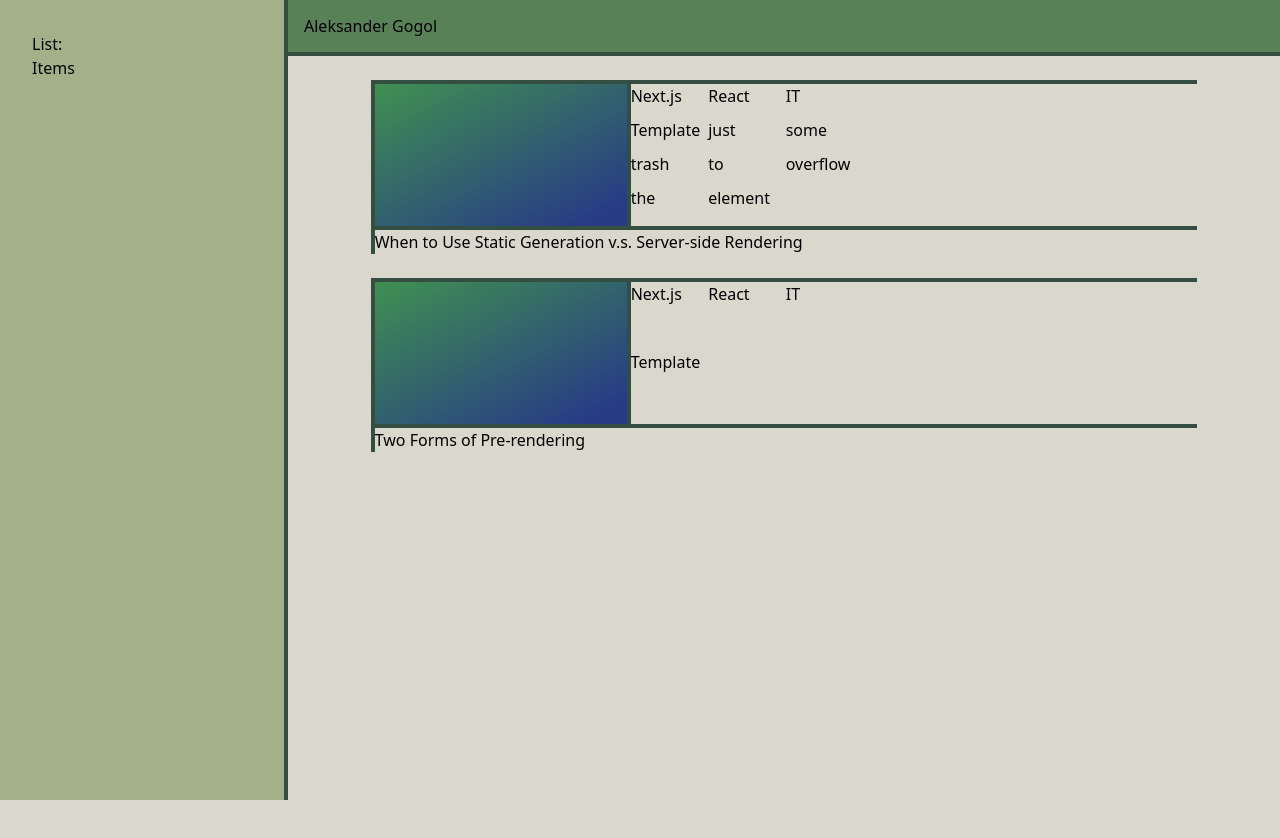
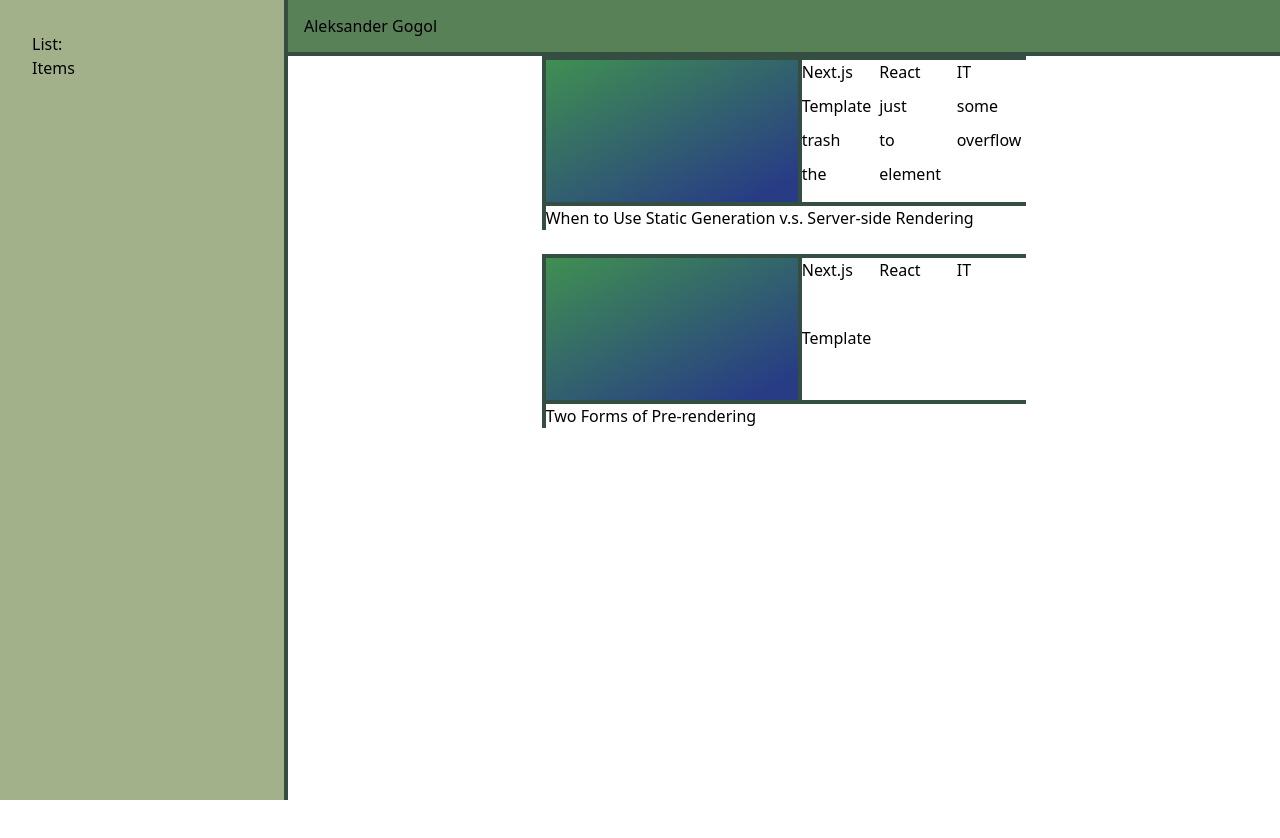
Before and after one commit to catvatar/portfolio, a Next.js app: page / in a window 1280 px wide. Shown: the top 838 px of the page. After the commit the page ends 800 px from the top, so only its background shows below. Built offline with nearby package versions, Linux system fonts and the light colour scheme.

Commit message:
repaired back button bug

```diff
--- a/components/layout.js
+++ b/components/layout.js
@@ -1,3 +1,19 @@
-export default function Layout({ children }) {
-  return <div>{children}</div>;
+import { GlobalNav } from '../ui/global-nav';
+import { isHome } from '../public/Context';
+
+export default function Layout({ children, home }) {
+  return (
+    <div className='bg-primary'>
+      <isHome.Provider value={home}>
+        <GlobalNav />
+      </isHome.Provider>
+      <div className='lg:ml-sidebar py-6'>
+        <div className='flex justify-center'>
+          <div className='w-5/6'>
+            {children}
+          </div>
+        </div>
+        <div className="w-full h-screen bg-primary"></div>
+      </div>
+    </div>);
 }
--- a/pages/_app.js
+++ b/pages/_app.js
@@ -1,17 +1,5 @@
 import '../styles/global.css';
-import { GlobalNav } from '../ui/global-nav';
 
 export default function App({ Component, pageProps }) {
-  return (
-  <div className='bg-primary'>
-    <GlobalNav />
-    <div className='lg:ml-sidebar py-6'>
-      <div className='flex justify-center'>
-        <div className='w-5/6'>
-          <Component {...pageProps} />
-        </div>
-      </div>
-      <div className="w-full h-screen bg-primary"></div>
-    </div>
-  </div>);
+  return (<Component {...pageProps} />);
 }
--- a/pages/index.js
+++ b/pages/index.js
@@ -1,6 +1,7 @@
 import Head from 'next/head';
 import { getSortedPostsData } from '../lib/posts';
 import { BlogElement } from '../ui/blog-element';
+import Layout from '../components/layout'
 
 
 export async function getStaticProps() {
@@ -15,7 +16,7 @@ export async function getStaticProps() {
 
 export default function Home({ allPostsData }) {
   return (
-    <>
+    <Layout home>
       <Head>
         <title>Aleksander Portfolio</title>
       </Head>
@@ -29,6 +30,6 @@ export default function Home({ allPostsData }) {
           ))}
         </ul>
       </section>
-    </>
+    </Layout>
   );
 }
--- a/pages/posts/[id].js
+++ b/pages/posts/[id].js
@@ -1,5 +1,6 @@
 import { getAllPostIds, getPostData } from '../../lib/posts';
 import Head from 'next/head';
+import Layout from '../../components/layout'
 
 export async function getStaticProps({ params }) {
   const postData = await getPostData(params.id);
@@ -21,7 +22,7 @@ export async function getStaticPaths() {
 
 export default function Post({ postData }) {
   return (
-    <>
+    <Layout>
       <Head>
         <title>{postData.title}</title>
       </Head>
@@ -29,6 +30,6 @@ export default function Post({ postData }) {
         <h1 className='flex justify-center'>{postData.title}</h1>
         <div dangerouslySetInnerHTML={{ __html: postData.contentHtml }} />
       </article>
-    </>
+    </Layout>
   );
 }
--- a/public/Context.tsx
+++ b/public/Context.tsx
@@ -1,3 +1,3 @@
 import { createContext } from 'react';
 
-export const isHome = createContext(false);
+export const isHome = createContext(null);
--- a/ui/top-nav.tsx
+++ b/ui/top-nav.tsx
@@ -1,6 +1,9 @@
 'use client';
 
 import clsx from 'clsx';
+import Link from 'next/link';
+import { useContext } from 'react';
+import { isHome } from '../public/Context';
 
 export function TopNav({ stateProp }) {
   const [isOpen, setIsOpen] = stateProp;
@@ -10,6 +13,13 @@ export function TopNav({ stateProp }) {
       <div className='grid grid-flow-col justify-stretch content-center h-full px-4'>
         <div className='judtify-self-start'>
           Aleksander Gogol
+        </div>
+        <div className={clsx('judtify-self-start', {'hidden' : useContext(isHome)})}>
+          <Link
+            href="/"
+          >
+            Back
+          </Link>
         </div>
         <div className='flex justify-end'>
           <button
```
